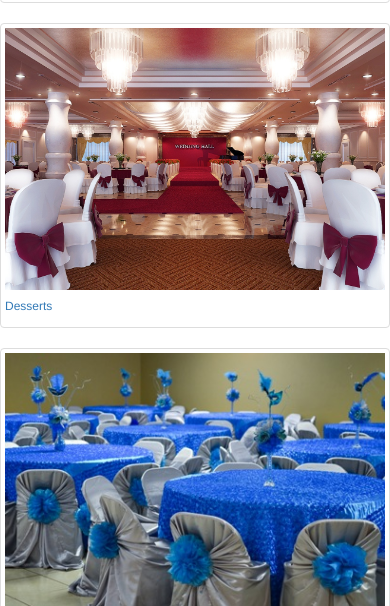
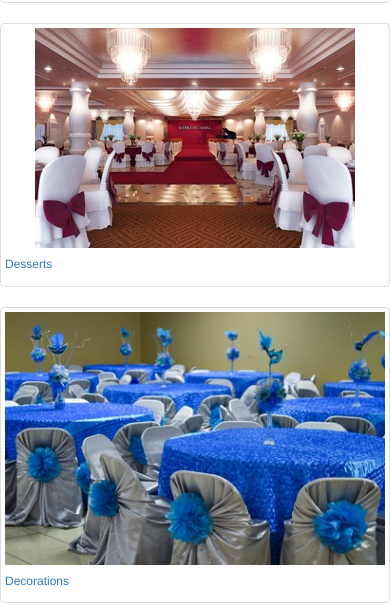
Before and after one commit to dejibimbolaAyo/week4goal_website, a plain HTML site: page index.html in a window 390 px wide. Shown: the part 956-1562 px from the top of the page. Drawn offline with Linux system fonts and the light colour scheme.

Commit message:
3RD home page responsive

```diff
--- a/index.html
+++ b/index.html
@@ -106,7 +106,7 @@
 
                         <div class="col-lg-4 col-md-4 col-xs-12">
                            <a href="decorations.html" class="thumbnail">
-                               <img src="graphics-assets/interior-creative-luxury-white-and-red-wedding-hall-ideas.jpg";>
+                               <img src="graphics-assets/small_interior-creative-luxury-white-and-red-wedding-hall-ideas.jpg";>
                                <h6>Desserts</h6></a>
                                 </div>
 
```
